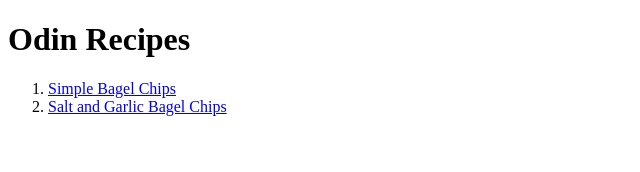
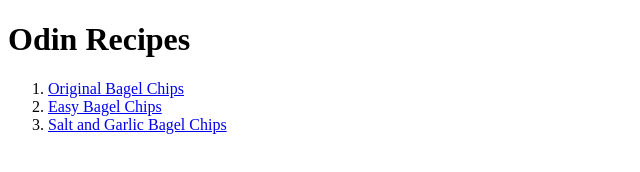
Before and after one commit to dubsdee/odin-recipes, a plain HTML site: page index.html in a window 1280 px wide. Shown: the whole page, without its empty margins (0-640 px from the left). Drawn offline with Linux system fonts and the light colour scheme.

Commit message:
Fixed index list items

```diff
--- a/index.html
+++ b/index.html
@@ -9,7 +9,8 @@
 <body>
     <h1>Odin Recipes</h1>
     <ol>
-        <li><a href="recipes/simplebagelchips.html">Simple Bagel Chips</a></li>
+        <li><a href="recipes/bagelchips.html">Original Bagel Chips</a></li>
+        <li><a href="recipes/simplebagelchips.html">Easy Bagel Chips</a></li>
         <li><a href="recipes/saltAndGarlicBagelChips.html">Salt and Garlic Bagel Chips</a></li>
     </ol>
 
```
